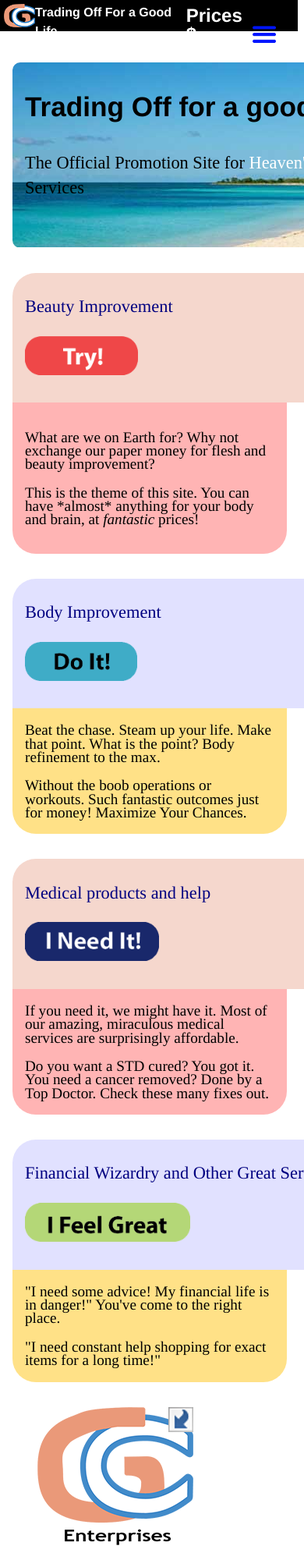
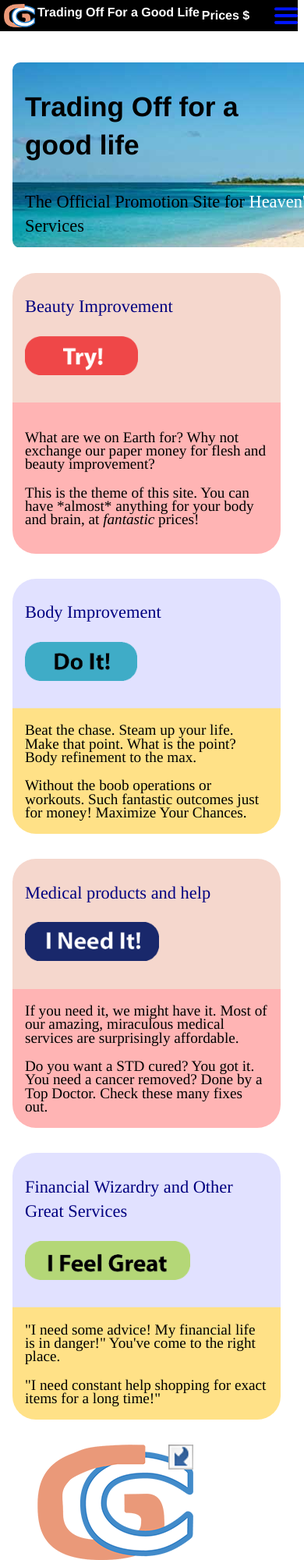
Before and after one commit to conquestfree/Trade, a plain HTML site: page index.html in a window 390 px wide. Shown: the top 2000 px of the page at 78% size. Drawn offline with Linux system fonts and the light colour scheme.

Commit message:
Update styles-main.css

```diff
--- a/styles-main.css
+++ b/styles-main.css
@@ -44,7 +44,9 @@ nav{
     font-size: 1.4rem;
 }
 
-
+.five-spaces{
+    display: block;
+}
 
 .links-container{
     margin: 2rem 0 2rem 1rem;
@@ -489,12 +491,8 @@ li{
         display: none;
     }
 */
-    #menu-nav-toggle-responsive{
-        display: block;
-    }
-
-    #pdmenu-nav-toggle-responsive{
-        display: none;
+    .nav{
+        max-width: 100%;
     }
     .title-middle{
         height: 40px;
@@ -502,13 +500,14 @@ li{
         font-size: 1rem;
         padding-top: .25rem;
     }
-    .title-right{
+    #myBtn{
         font-size: 1rem;
-        padding-top: .25rem;
+        padding-top: 0rem;
         cursor:pointer;
-        line-height: 0rem;
     }
-
+    .five-spaces{
+        display: none;
+    }
     .menuroll{
         display: none;
     }
@@ -520,7 +519,6 @@ li{
         font-size: 2.2rem;
         font-weight: 700;
         max-width: 30rem;
-        width: 30rem;
         text-shadow: 3px #000000;
     }
 
@@ -539,14 +537,15 @@ li{
     .link1{
         border-top-left-radius:30px;
         border-top-right-radius:30px;
-        max-width: 37rem;
+        max-width: 80vw;
     }
     .right-side1{
         border-bottom-left-radius:30px;
         border-bottom-right-radius:30px;
         border-top-left-radius:0;
         border-top-right-radius:0;
-        max-width: 37rem;
+        max-width: 80vw;
+        width: 100%;
     }
 
     .divide2{
@@ -558,14 +557,15 @@ li{
         border-top-left-radius:30px;
         border-top-right-radius:30px;
         margin-top: 2rem;
-        max-width: 37rem;
+        max-width: 80vw;
     }
     .right-side2{
         border-bottom-left-radius:30px;
         border-bottom-right-radius:30px;
         border-top-left-radius:0;
         border-top-right-radius:0;
-        max-width: 37rem;
+        max-width: 80vw;
+        width: 100%;
     }
 
     .blockmenuitems{
@@ -581,14 +581,15 @@ li{
         border-top-left-radius:30px;
         border-top-right-radius:30px;
         margin-top: 2rem;
-        max-width: 37rem;
+        max-width: 80vw;
     }
     .right-side3{
         border-bottom-left-radius:30px;
         border-bottom-right-radius:30px;
         border-top-left-radius:0;
         border-top-right-radius:0;
-        max-width: 37rem;
+        max-width: 80vw;
+        width: 100%;
     }
 
     .divide4{
@@ -602,14 +603,15 @@ li{
         border-bottom-left-radius:0;
         border-bottom-right-radius:0;
         margin-top: 2rem;
-        max-width: 37rem;
+        max-width: 80vw;
     }
     .right-side4{
         border-bottom-left-radius:30px;
         border-bottom-right-radius:30px;
         border-top-left-radius:0;
         border-top-right-radius:0;
-        max-width: 37rem;
+        max-width: 80vw;
+        width: 100%;
     }
 }
 2080 lines for TRADING OFF V1
```
